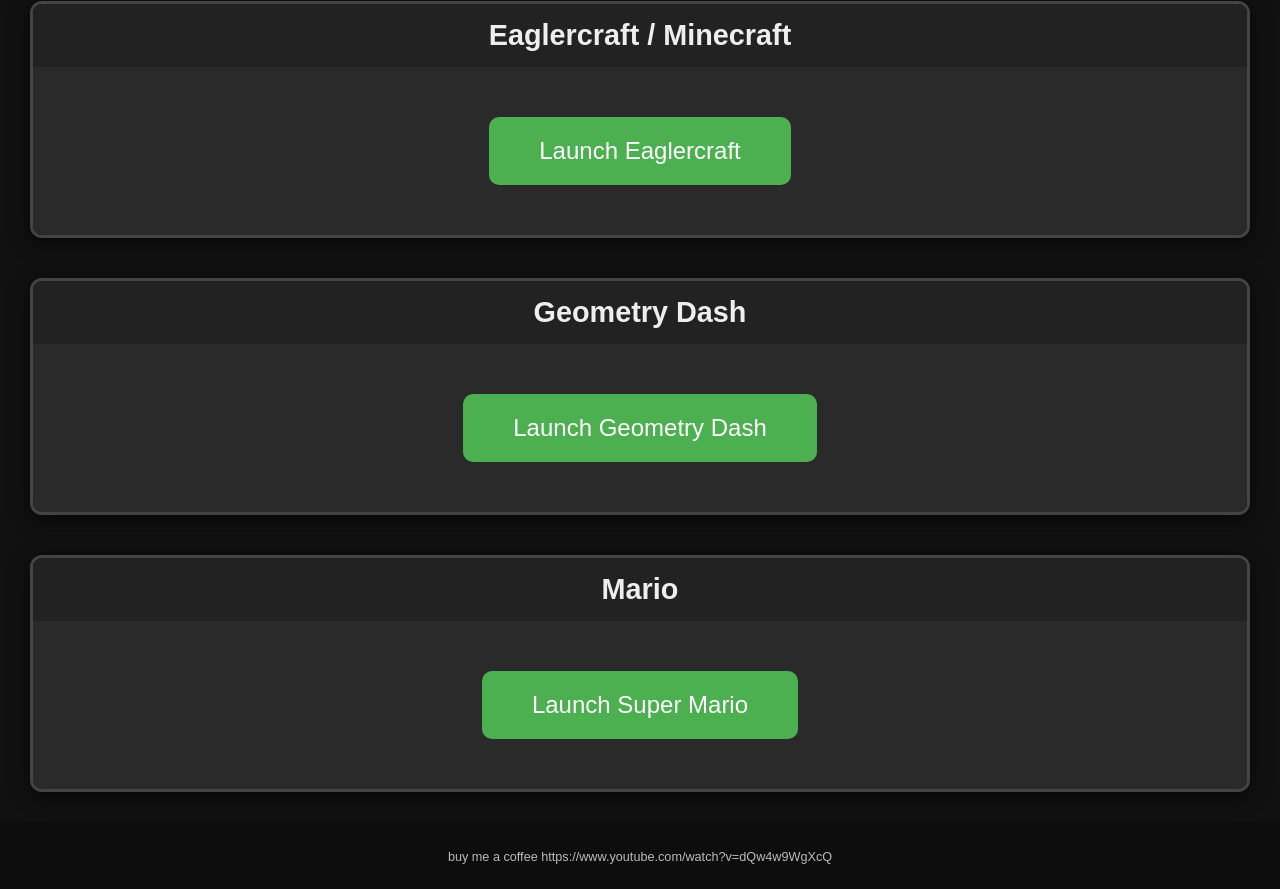
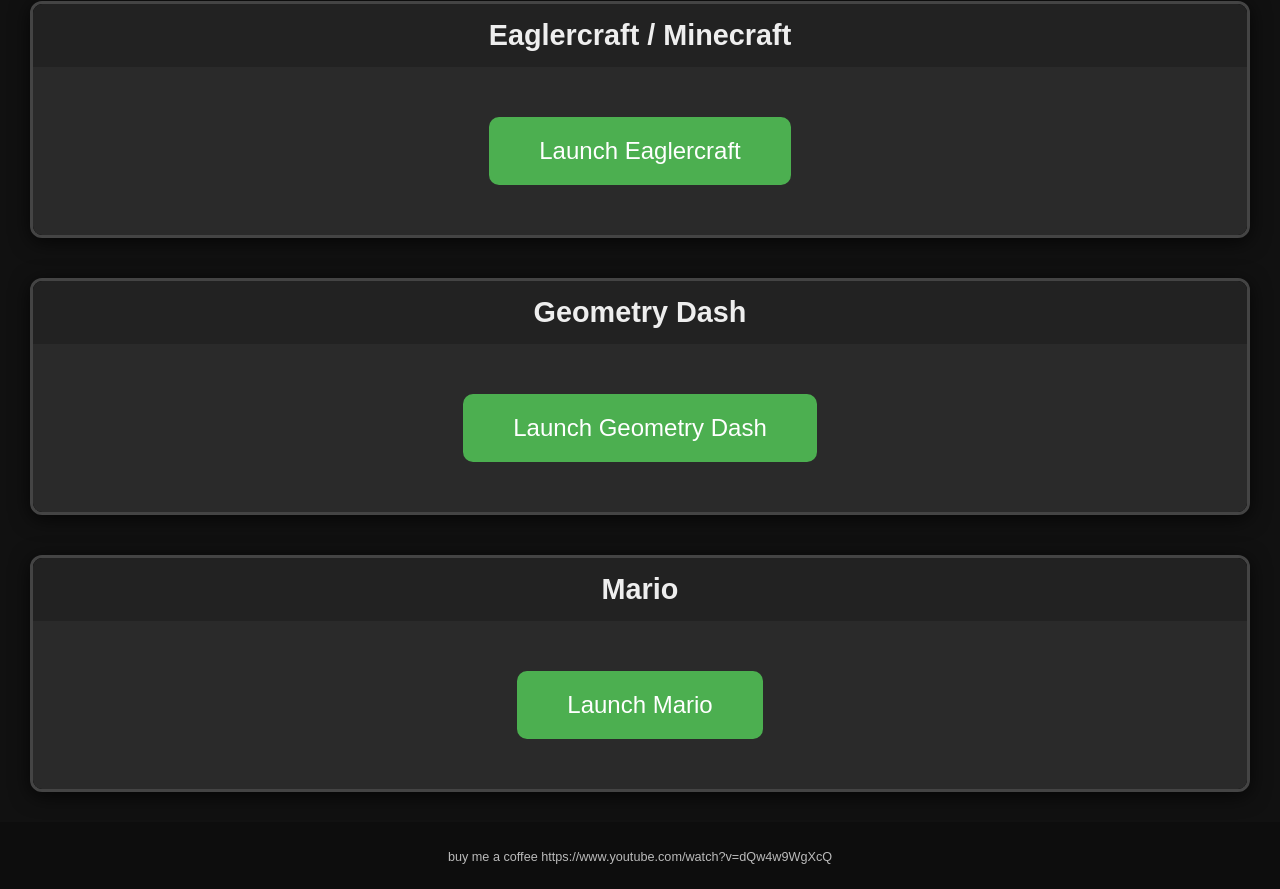
Before and after one commit to noob12341712/games, a plain HTML site: page index.html in a window 1280 px wide. Shown: the part 451-1340 px from the top of the page. Drawn offline with Linux system fonts and the light colour scheme.

Commit message:
Update index.html

```diff
--- a/index.html
+++ b/index.html
@@ -117,7 +117,7 @@
     <div class="game-section">
       <h2>Mario</h2>
       <div class="launch-area">
-        <a href="mario.html" target="_blank" class="offline-button" rel="noopener noreferrer">Launch Super Mario</a>
+        <a href="mario.html" target="_blank" class="offline-button" rel="noopener noreferrer">Launch Mario</a>
       </div>
     </div>
   </div>
```
